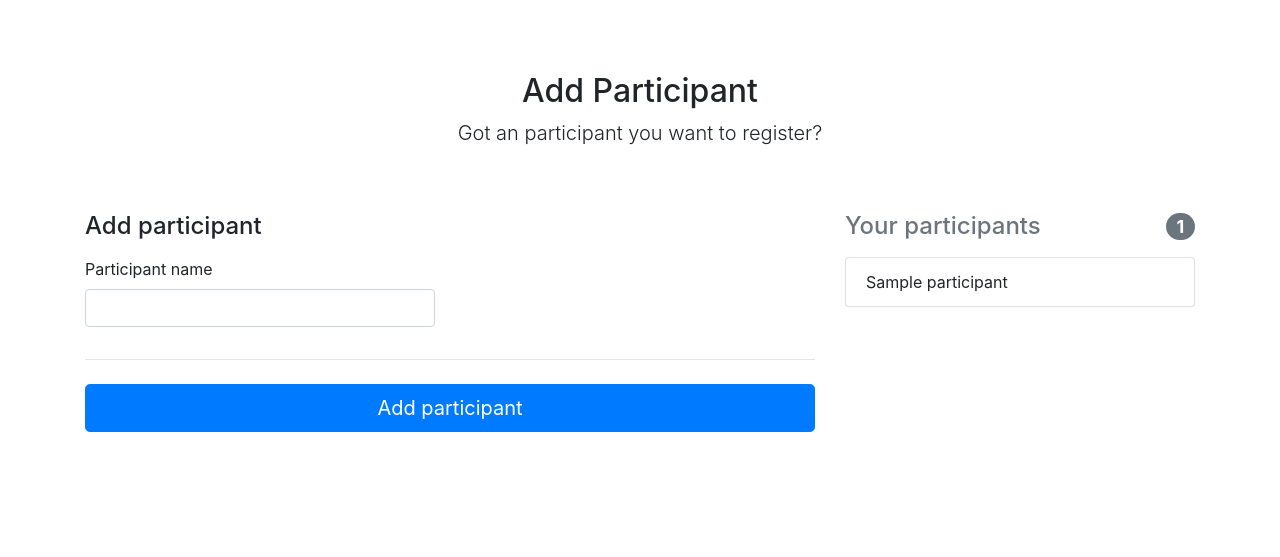
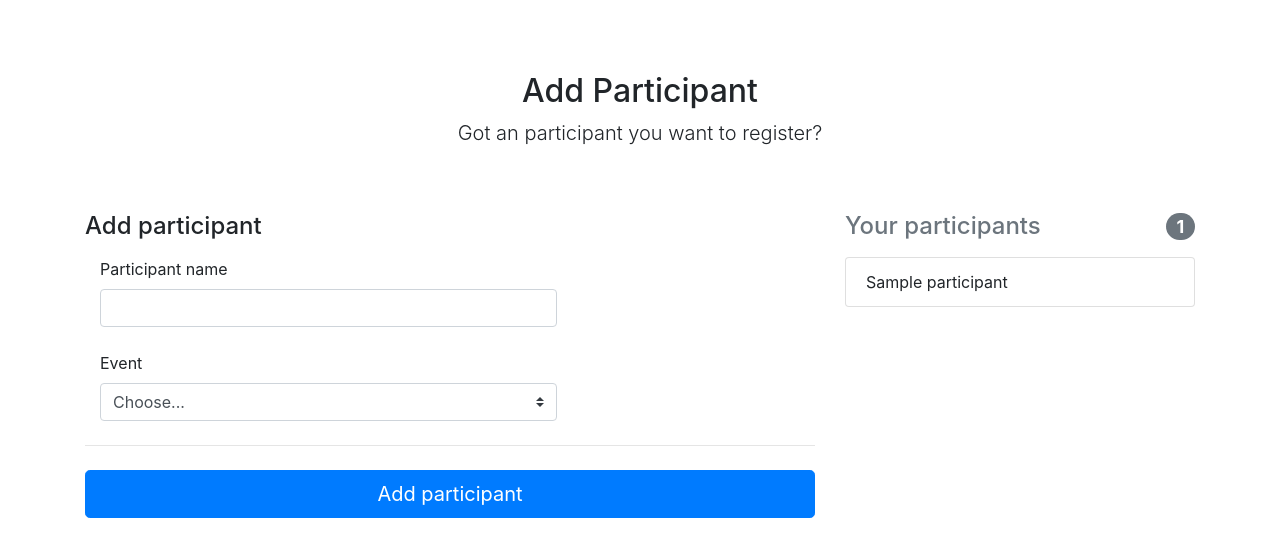
Before and after one commit to linusabhyasaui/story06, a Django app: page /events/add_participant in a window 1280 px wide. Shown: the part 56-613 px from the top of the page. Run offline with Django 3.2, Linux system fonts and the light colour scheme; tables that the repository leaves empty hold one stand-in row (values such as "Sample post"); some libraries are stand-ins or nearby versions.

Commit message:
Fixed inputs

```diff
--- a/events/templates/participants_add.html
+++ b/events/templates/participants_add.html
@@ -27,16 +27,26 @@
                 <h4 class="mb-3">Add participant</h4>
                 <form class="needs-validation" action="{% url 'events:add_p' %}" method="post" novalidate>
                     {% csrf_token %}
-                    <div class="row">
-                        <div class="col-md-6 mb-3">
-                            <label for="lesson">Participant name</label>
-                            <input type="text" class="form-control" id="event" name="event" placeholder="" value="{{ participant.name }}" required>
-                            <div class="invalid-feedback">
-                                Valid participant name is required.
-                            </div>
+                    <div class="col-md-8 mb-4">
+                        <label for="lesson">Participant name</label>
+                        <input type="text" class="form-control" id="participant" name="participant" placeholder=""
+                               value="{{ participant.name }}" required>
+                        <div class="invalid-feedback">
+                            Valid participant name is required.
                         </div>
                     </div>
-
+                    <div class="col-md-8 mb-4">
+                        <label for="lesson">Event</label>
+                        <select class="custom-select d-block w-100" id="event" name="event" required>
+                            <option value="">Choose...</option>
+                            {% for event in all_events %}
+                                <option value={{ event }}>{{ event }}</option>
+                            {% endfor %}
+                        </select>
+                        <div class="invalid-feedback">
+                            Valid Event is required.
+                        </div>
+                    </div>
                     <hr class="mb-4">
                     <button class="btn btn-primary btn-lg btn-block" type="submit" value="add">Add participant</button>
                 </form>
--- a/events/views.py
+++ b/events/views.py
@@ -66,16 +66,6 @@
         return render(request, "events_add.html", context)
 
 
-def add_participant(request):
-    if not Event.objects.exists():
-        return render(request, "participants_add_new.html")
-    else:
-        all_participants = Participant.objects.all()
-        participants_count = Participant.objects.all().count()
-        context = {'all_participants': all_participants, 'participants_count': participants_count}
-        return render(request, "participants_add.html", context)
-
-
 def add(request):
     the_values = {
         "key": "the_values"
@@ -89,6 +79,22 @@
     return redirect('events:view_events')
 
 
+def add_participant(request):
+    if not Event.objects.exists():
+        raise Http404("No Events registered")
+    else:
+        all_events = Event.objects.all()
+        if not Participant.objects.exists():
+            context = {'all_events': all_events}
+            return render(request, "participants_add_new.html", context)
+        else:
+            all_participants = Participant.objects.all()
+            participants_count = Participant.objects.all().count()
+            context = {'all_participants': all_participants, 'participants_count': participants_count,
+                       'all_events': all_events}
+            return render(request, "participants_add.html", context)
+
+
 # TODO
 def add_p(request):
     the_values = {
@@ -96,12 +102,13 @@
     }
     for key, value in request.POST.items():
         the_values[key] = value
-        print(key + " " + value)
+        # print(key + " " + value)
+    the_values["event"] = Event.objects.all().filter(name=the_values["event"])[0]
+    print(the_values)
+    new_participant = Participant(name=the_values["participant"], event_key=the_values["event"])
 
-    # new_lesson = Event(name=the_values["event"])
-
-    # new_lesson.save()
-    return redirect('events:view_events')
+    new_participant.save()
+    return redirect('events:add_participant')
 
 
 def clearer(request):
```
Also changed, not shown: events/templates/participants_add_new.html (+15 -2 lines), events/migrations/0001_initial.py, 2 other files.
